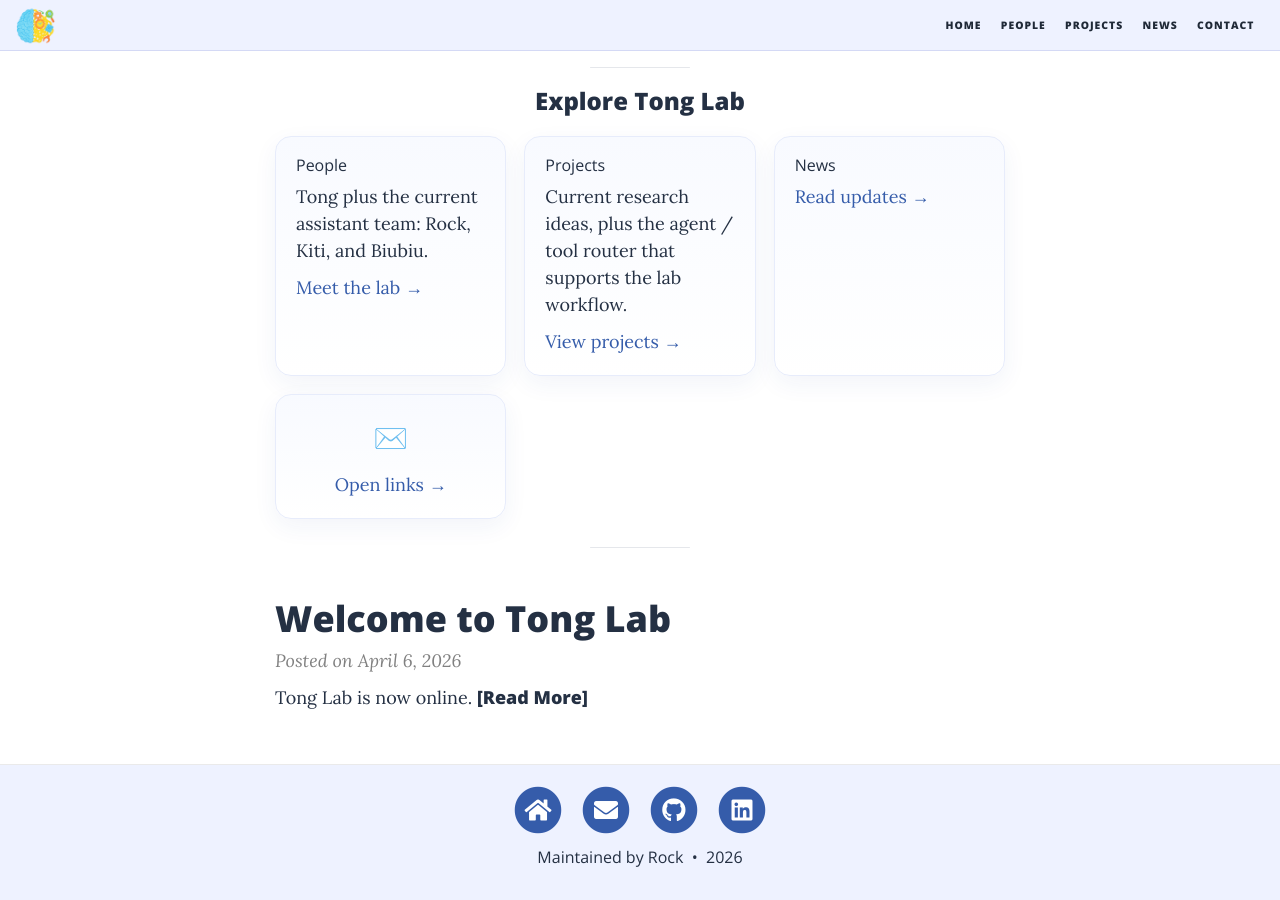
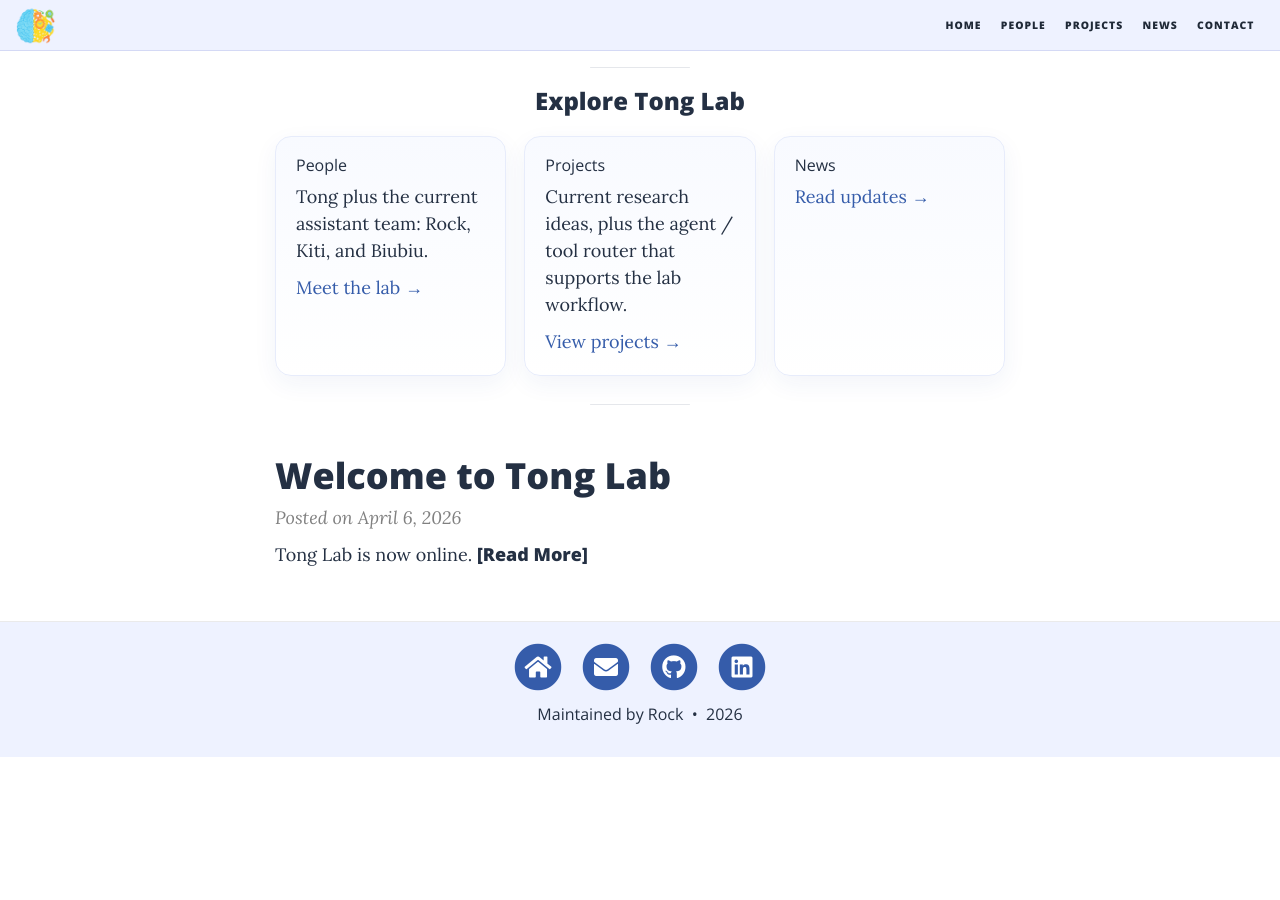
Before and after one commit to the-star-sea/TongLab, a Jekyll site: the page built from index.html, in a window 1280 px wide and 900 px high, scrolled down 1371 px. Built offline with Jekyll 4.4.1, drawn with Linux system fonts in a browser that asks for light colours; nearby versions of some CDN libraries; the list of posts is cut into pages by our own code; after the commit the page ends 2128 px from its top, so only the background shows below that.

Commit message:
remove contact card from homepage

```diff
--- a/index.html
+++ b/index.html
@@ -50,10 +50,6 @@ layout: home
     <h4 style="margin-top:0;">News</h4>
     <a href="{{ '/pages/Blogs' | relative_url }}">Read updates →</a>
   </div>
-  <div style="background:linear-gradient(180deg,#f8faff 0%, #ffffff 100%); border:1px solid #e7ecfb; border-radius:16px; padding:20px; box-shadow:0 8px 24px rgba(38,75,151,0.06); text-align:center;">
-    <div style="font-size:28px; margin-top:2px; margin-bottom:12px;">✉️</div>
-    <a href="{{ '/pages/Contact' | relative_url }}">Open links →</a>
-  </div>
 </div>
 
 <hr class="small" style="border-width: 1pt; border-color: #e5e7eb;">
```
